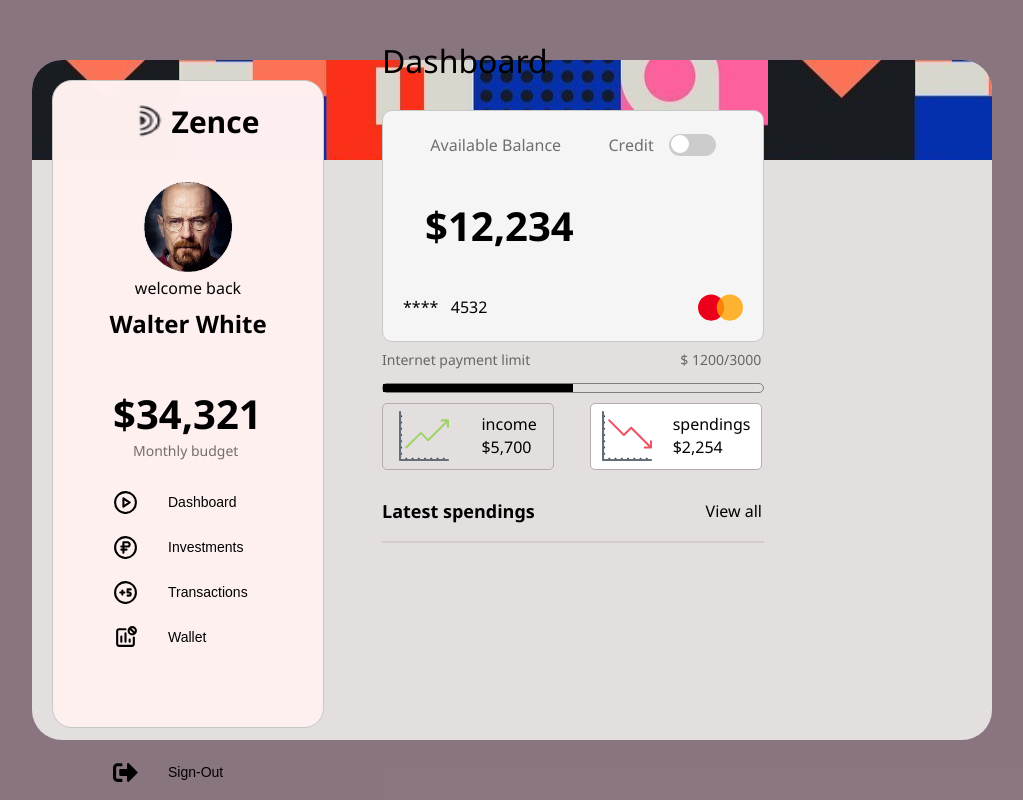
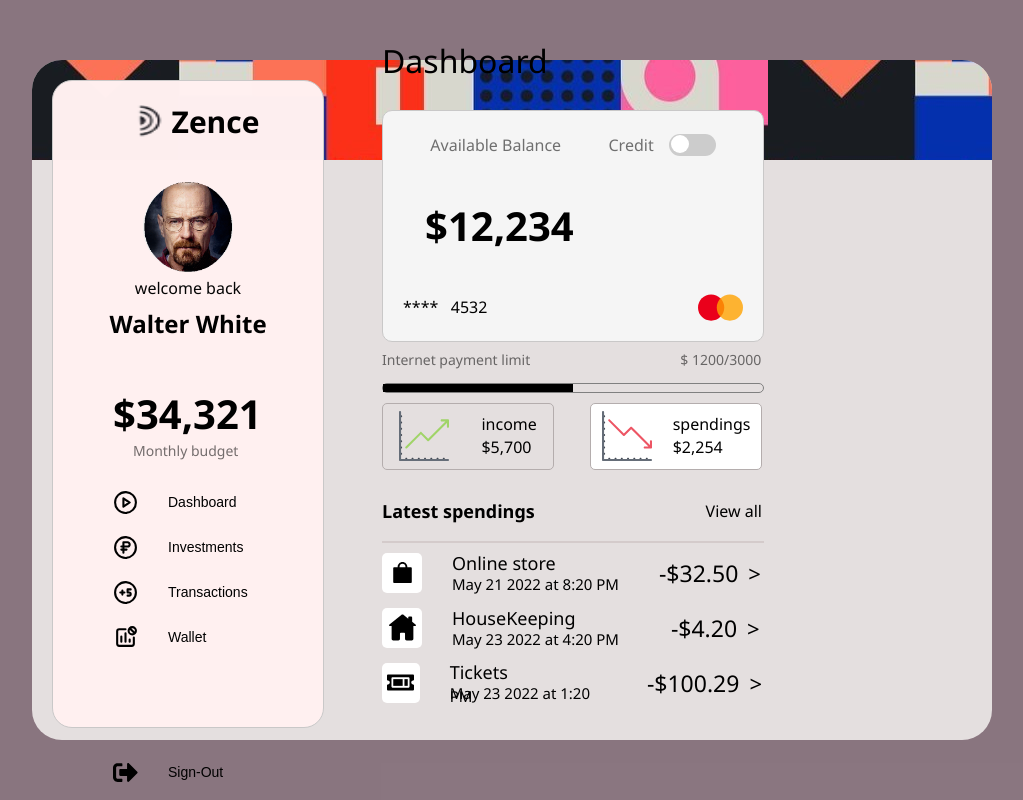
Before and after one commit to Ashir-Littra/metrictree, a React (Create React App) app: page / in a window 1280 px wide. Shown: the top 800 px of the page, without its empty margins (128-1151 px from the left). Built offline with nearby package versions, Linux system fonts and the light colour scheme.

Commit message:
latest spendings transaction are added

```diff
--- a/src/Components/LatestSpendings/LatestSpendings.js
+++ b/src/Components/LatestSpendings/LatestSpendings.js
@@ -1,5 +1,9 @@
 import React from 'react'
+import Transaction from '../Transaction/Transaction'
 import './latestspending.css'
+import shopping from '../../assets/shopping.svg'
+import home from '../../assets/home.svg'
+import ticket from '../../assets/ticket.svg'
 
 const LatestSpendings = () => {
   return (
@@ -11,7 +15,9 @@ const LatestSpendings = () => {
         </div>
         <div className='horizontal-line'></div>
         <div className='latestspending-transactions'>
-
+<Transaction title='Online store' icon={shopping} amount='-$32.50' date='May 21 2022' time='8:20 PM'/>
+<Transaction title='HouseKeeping' icon={home} amount=' &nbsp; -$4.20' date='May 23 2022' time='4:20 PM'/>
+<Transaction title='Tickets' icon={ticket} amount= '-$100.29' date='May 23 2022' time='1:20 PM'/>
         </div>
     </div>
   )
--- a/src/Components/Transaction/Transaction.js
+++ b/src/Components/Transaction/Transaction.js
@@ -9,15 +9,15 @@ const Transaction = ({title,icon,amount,date,time}) => {
       <img className='transaction-icon' src={icon} alt='' />
       </div>
         <div className='transaction-details'>
-            <p>{title}</p>
-            <p>{date} at {time}</p>
+            <p style={{fontSize:'18px'}}>{title}</p>
+            <p style={{fontSize:'15px',fontWeight:200}}>{date} at {time}</p>
         </div>
        </div>
         <div className='transaction-right'>
-        <div className='transaction-amount'>
+        <div className='transaction-amount' style={{fontSize:'23px'}}>
             {amount}
         </div>
-        <p> &lt; </p>
+        <p style={{fontSize:'22px',fontWeight:100}}> &gt; </p>
         </div>
     </div>
   )
--- a/src/Components/Transaction/transaction.css
+++ b/src/Components/Transaction/transaction.css
@@ -1,5 +1,53 @@
 .transaction-container{
     width:380px;
-    height:100px;
+    height:50px;
     display: flex;
+    justify-content: flex-start;
+    padding-top: 5px;
+
+
 }
+.transaction-icon-container{
+    width:40px;
+    height:40px;
+    background-color: white;
+    display: flex;
+    justify-content: center;
+    align-items: center;
+    margin-right: 30px;
+    border-radius: 5px;
+}
+
+.transaction-icon{
+    width: 27px;
+    height: 27px;
+}
+.transaction-left{
+    display: flex;
+    align-items: center;
+    margin-right: 40px;
+}
+.transaction-right{
+    display: flex;
+    justify-content: space-between;
+    align-items: center;
+}
+.transaction-right p{
+    /* position: relative;
+    left: 20px; */
+  padding-left: 10px;
+}
+.transaction-details{
+    /* display: flex;
+    flex-direction: column;
+    justify-content: center;
+    align-items: center;
+    height:50px; */
+    line-height: 3px;
+
+}
+.transaction-amount{
+    display: flex;
+    justify-content: center;
+    align-items: center;
+}
--- a/src/Components/TransactionBox/TransactionBox.js
+++ b/src/Components/TransactionBox/TransactionBox.js
@@ -3,9 +3,9 @@ import './transactionbox.css'
 
 const TransactionBox = ({image,title,amount,bcolor}) => {
   return (
-    <div className='transaction-container' style={{backgroundColor : bcolor?bcolor:null}}>
-      <img src={image} alt='' className='transaction-image'/>
-      <div className='transaction-desc'>
+    <div className='transactionBox-container' style={{backgroundColor : bcolor?bcolor:null}}>
+      <img src={image} alt='' className='transactionBox-image'/>
+      <div className='transactionBox-desc'>
         <p>{title}</p>
         <p>{amount}</p>
       </div>
--- a/src/Components/TransactionBox/transactionbox.css
+++ b/src/Components/TransactionBox/transactionbox.css
@@ -1,4 +1,4 @@
-.transaction-container{
+.transactionBox-container{
     margin-top: 10px;
     width:170px;
     height:65px;
@@ -9,7 +9,7 @@
     align-items: center;
     border-radius: 5px;
 }
-.transaction-image{
+.transactionBox-image{
     width:50px;
     height: 50px;
 }
```
